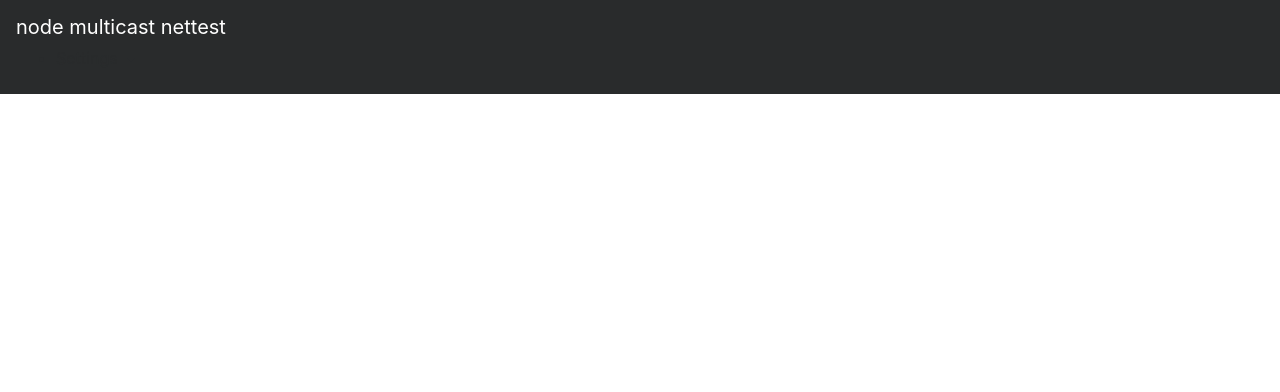
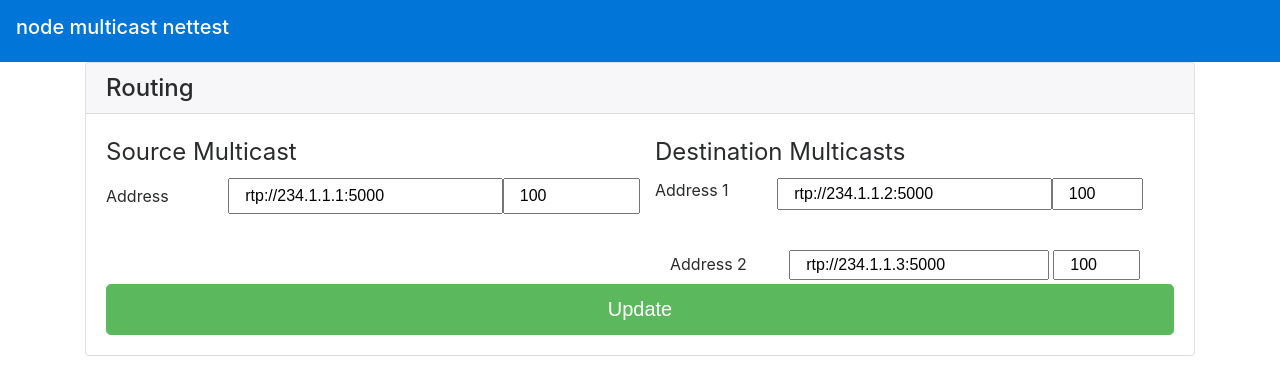
Before and after one commit to r1k/node_multicast_nettest, a website: page static/index.html in a window 1280 px wide. Drawn offline with Linux system fonts and the light colour scheme; no server answers.

Commit message:
Fixing layout

```diff
--- a/static/index.html
+++ b/static/index.html
@@ -32,26 +32,52 @@
 <body>
 
  <!-- Menu-------------------------------------------------------------------------------------- -->
-    <nav class="navbar navbar-inverse bg-inverse">
-      <a class="navbar-brand" href="#">node multicast nettest</a>
-      <ul class="nav-item">
-            <li class="dropdown">
-              <a class="dropdown-toggle" data-toggle="dropdown">Settings <b class="caret"></b></a>
-                <ul class="dropdown-menu" role="menu" aria-labelledby="dropdownMenu1">
-                    <li class="dropdown-item" name=".server_settings"><a>Set Server</a></li>
-                    <li class="dropdown-item" name=".source_settings"><a>Source Settings</a></li>
-                  </ul>
-            </li>
-        </ul>
-    </nav>
+  <nav class="navbar navbar-inverse bg-primary">
+    <h3 class="navbar-brand">node multicast nettest</h3>
+  </nav>
   <!-- End of menu------------------------------------------------------------------------------- -->
+
+  <div class="container">
+    <div class="card">
+      <h4 class="card-header">Routing</h4>
+      <div class="card-block">
+        <form >
+          <div class="row">
+            <div class="col">
+              <legend>Source Multicast</legend>
+              <div class="form-group row">
+                <label class="col-3 col-form-label" >Address</label>
+                <input class="col-6" id="input_mcast_addr" value="rtp://234.1.1.1:5000" type="text">
+                <input class="col-3" id="input_mcast_pass_perc" value="100" type="number" min="0" max="100" step="0.001">
+              </div>
+            </div>
+            <div class="col">
+              <legend>Destination Multicasts</legend>
+              <div class="form-group row">
+              <label class="col-3">Address 1</label>
+              <input class="col-6" id="output_mcast_addr_1" value="rtp://234.1.1.2:5000" type="text">
+              <input class="col-2" id="output_mcast_pass_perc_1" value="100" type="number" min="0" max="100" step="0.05">
+              </div>
+              <br>
+              <div c;ass="form-group row">
+              <label class="col-3">Address 2</label>
+              <input class="col-6" id="output_mcast_addr_2" value="rtp://234.1.1.3:5000" type="text">
+              <input class="col-2" id="output_mcast_pass_perc_2" value="100" type="number" min="0" max="100" step="0.05">
+              </div>
+            </div>
+            </div>
+          <button type="button" class="btn btn-success btn-lg btn-block">Update</button>
+        </form>
+      </div>
+    </div>
+  </div>
 
 
 
-    <script src="js/jquery-3.1.1.min.js"></script>
-    <script src="js/bootstrap.js"></script>
-    <script src="js/socket.io-1.4.5.js"></script>
-    <script src="js/main.js"></script>
+  <script src="js/jquery-3.1.1.min.js"></script>
+  <script src="js/bootstrap.js"></script>
+  <script src="js/socket.io-1.4.5.js"></script>
+  <script src="js/main.js"></script>
 
 </body>
 </html>
```
